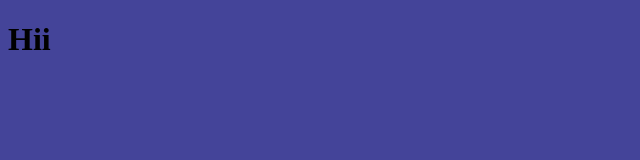
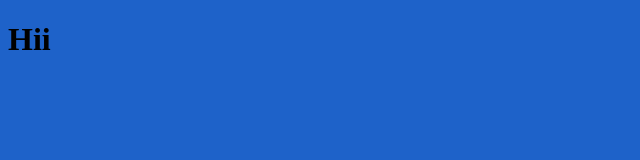
Before and after one commit to kyron-a/web1, a plain HTML site: page index.html in a window 1280 px wide. Shown: the whole page, without its empty margins (0-640 px from the left). Drawn offline with Linux system fonts and the light colour scheme.

Commit message:
My message

```diff
--- a/index.css
+++ b/index.css
@@ -1,3 +1,3 @@
 body {
-    background-color: #444499;
+    background-color: #1e62c9;
 }
```
